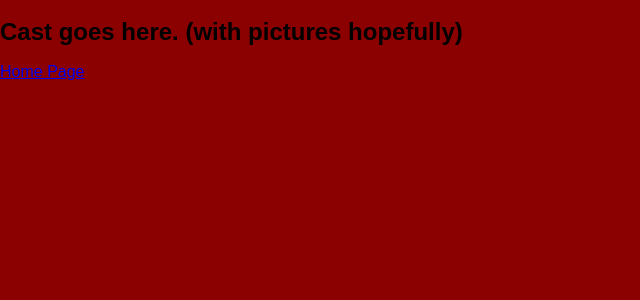
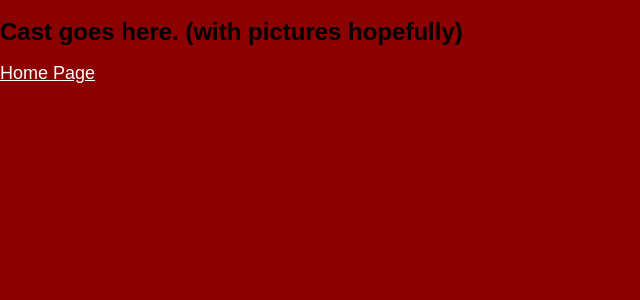
Before and after one commit to Dantezinfern0/movie-page, a React (Create React App) app: page /cast in a window 1280 px wide. Shown: the top 300 px of the page, without its empty margins (0-640 px from the left). Built offline with nearby package versions, Linux system fonts and the light colour scheme; no server answers.

Commit message:
added some styling and homebutton to movie page

```diff
--- a/src/components/HomeButton.js
+++ b/src/components/HomeButton.js
@@ -5,7 +5,9 @@ class HomeButton extends Component {
   render() {
     return (
       <div>
-        <Link to="/">Home Page</Link>
+        <Link className="home-button" to="/">
+          Home Page
+        </Link>
       </div>
     )
   }
--- a/src/index.css
+++ b/src/index.css
@@ -43,9 +43,27 @@ body {
   align-items: center;
 }
 
+.movie-page-container {
+  text-align: center;
+  color: white;
+}
+
 .actor-info {
   color: white;
 }
-/* .home-poster {
-  margin: 0 auto;
-} */
+
+.movie-link {
+  text-align: center;
+  color: white;
+  font-size: 18px;
+}
+
+.home-poster {
+  margin-top: 0.5rem;
+  margin-bottom: 0.5rem;
+}
+
+.home-button {
+  color: white;
+  font-size: 18px;
+}
--- a/src/pages/Homepage.js
+++ b/src/pages/Homepage.js
@@ -33,7 +33,6 @@ class Homepage extends Component {
             return <IndividualMovies key={i} moOb={mOb} />
           })}
         </ul>
-        <Link to="/cast"> Aladdin cast</Link>
       </div>
     )
   }
--- a/src/pages/IndividualMovies.jsx
+++ b/src/pages/IndividualMovies.jsx
@@ -24,7 +24,9 @@ class IndividualMovies extends Component {
           {/* <Moment format="MMM Do, YYYY">{this.props.moOb.release_date}</Moment> */}
         </h5>
         <h6>
-          <Link to={`/Movie/${this.props.moOb.id}`}>Movie Page</Link>
+          <Link to={`/Movie/${this.props.moOb.id}`} className="movie-link">
+            Meet the cast of {this.props.moOb.title}!
+          </Link>
         </h6>
       </div>
     )
--- a/src/pages/MoviePage.js
+++ b/src/pages/MoviePage.js
@@ -25,10 +25,12 @@ class MoviePage extends Component {
   render() {
     return (
       <div>
-        <h1>Movie Title</h1>
-        <i>Movie Picture</i>
-        <p>movie description</p>
-        <p>movie rating</p>
+        <div className="movie-page-container">
+          <i>Movie Picture</i>
+          <h1>Movie Title</h1>
+          <p>movie description</p>
+          <p>movie rating</p>
+        </div>
         <div>
           <ul>
             {this.state.castList.map((char, i) => {
```
